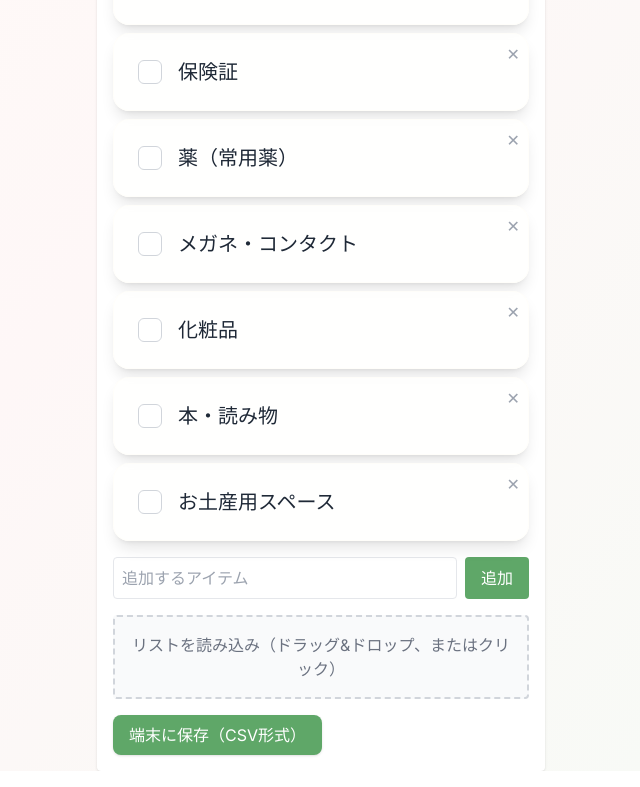
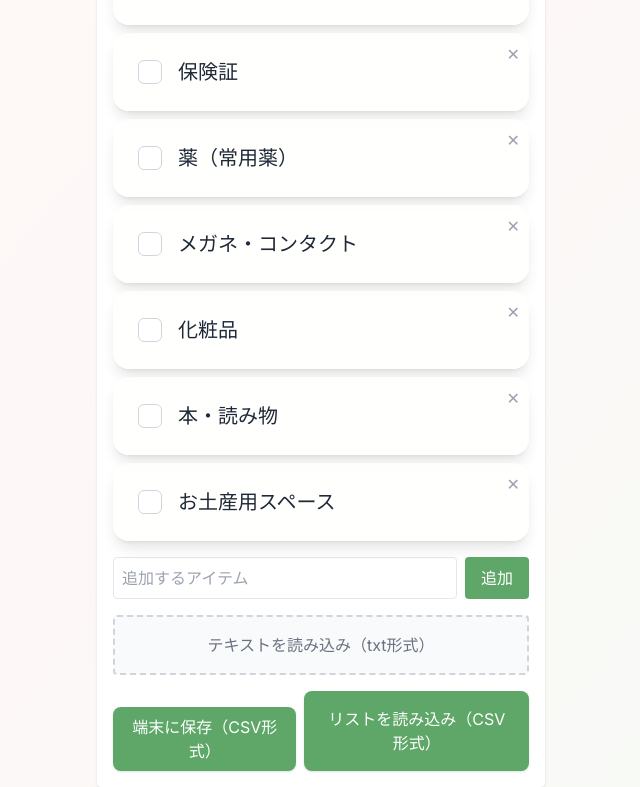
Before and after one commit to otagao/mochi-mochi-list-ver2, a Next.js app: page / in a window 1280 px wide. Shown: the part 775-1562 px from the top of the page, without its empty margins (319-959 px from the left). Built offline with nearby package versions, Linux system fonts and the light colour scheme.

Commit message:
CSVファイルのインポートを実装

```diff
--- a/src/components/Checklist.tsx
+++ b/src/components/Checklist.tsx
@@ -7,6 +7,7 @@ import ChecklistDropzone from "./ChecklistDropzone"
 import Percent from "./percent"
 import { initialItems, Item } from "./items"
 import ChecklistExporter from "./ChecklistExporter"
+import ChecklistImporter from "./ChecklistImporter"
 
 export default function Checklist() {
   const [items, setItems] = useState<Item[]>(initialItems)
@@ -42,11 +43,10 @@ export default function Checklist() {
     )
   }
 
-  //  ソート
+  // ソート（未完了が上、完了が下）
   const sortedItems = [...items].sort((a, b) => {
     return Number(a.isChecked) - Number(b.isChecked)
   })
-
 
   return (
     <div className="max-w-md mx-auto p-4 bg-white rounded shadow">
@@ -75,8 +75,11 @@ export default function Checklist() {
       {/* ドロップゾーン */}
       <ChecklistDropzone onAdd={addItem} />
 
-      {/* エクスポートボタン */}
-      <ChecklistExporter items={items} />
+      {/* エクスポート & インポート */}
+      <div className="flex gap-2 mt-4">
+        <ChecklistExporter items={items} />
+        <ChecklistImporter onImport={(imported) => setItems(imported)} />
+      </div>
     </div>
   )
 }
--- a/src/components/ChecklistDropzone.tsx
+++ b/src/components/ChecklistDropzone.tsx
@@ -39,7 +39,7 @@ export default function ChecklistDropzone({ onAdd }: Props) {
       className={`mt-4 p-4 border-2 border-dashed rounded cursor-pointer text-center transition-colors
         ${isDragOver ? "border-blue-500 bg-blue-50" : "border-gray-300 bg-gray-50 hover:bg-gray-100"}`}
     >
-      <p className="text-gray-500">リストを読み込み（ドラッグ&ドロップ、またはクリック）</p>
+      <p className="text-gray-500">テキストを読み込み（txt形式）</p>
       <input
         type="file"
         ref={fileInputRef}
--- a/src/components/ChecklistImporter.tsx
+++ b/src/components/ChecklistImporter.tsx
@@ -0,0 +1,63 @@
+"use client"
+
+import { useRef } from "react"
+import { Item } from "./items"
+
+type Props = {
+  onImport: (items: Item[]) => void
+}
+
+export default function ChecklistImporter({ onImport }: Props) {
+  const fileInputRef = useRef<HTMLInputElement>(null)
+
+  const handleFileChange = (e: React.ChangeEvent<HTMLInputElement>) => {
+    const file = e.target.files?.[0]
+    if (!file) return
+
+    const reader = new FileReader()
+    reader.onload = () => {
+      const content = reader.result as string
+
+      // 行ごとに分割
+      const lines = content.split("\n").filter(line => line.trim() !== "")
+      // 先頭行（ヘッダー）をスキップ
+      const dataLines = lines.slice(1)
+
+      const importedItems: Item[] = dataLines.map((line, index) => {
+        // 「"タスク名",完了」or 「"タスク名",未完了」
+        const [rawText, status] = line.split(",")
+
+        // " で囲まれているので除去
+        const text = rawText?.replace(/^"|"$/g, "") || ""
+
+        return {
+          id: Date.now().toString() + index, // 新しいユニークIDを割り振る
+          text,
+          isChecked: status?.trim() === "完了",
+        }
+      })
+
+      onImport(importedItems)
+    }
+    reader.readAsText(file)
+  }
+
+  return (
+    <>
+      <button
+        onClick={() => fileInputRef.current?.click()}
+        className="px-4 py-2 rounded-lg bg-dango-green-500 text-white shadow hover:bg-dango-green-600 transition"
+
+      >
+        リストを読み込み（CSV形式）
+      </button>
+      <input
+        type="file"
+        ref={fileInputRef}
+        className="hidden"
+        accept=".csv"
+        onChange={handleFileChange}
+      />
+    </>
+  )
+}
```
